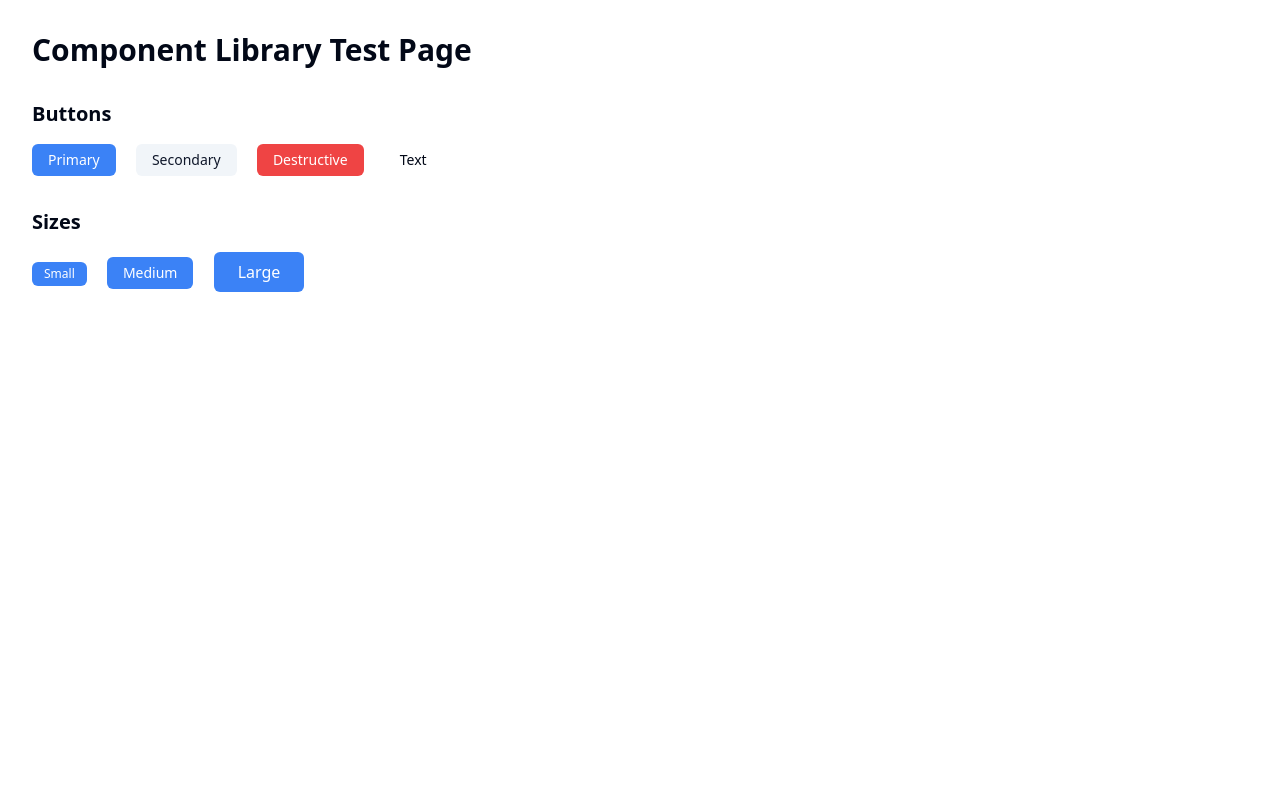
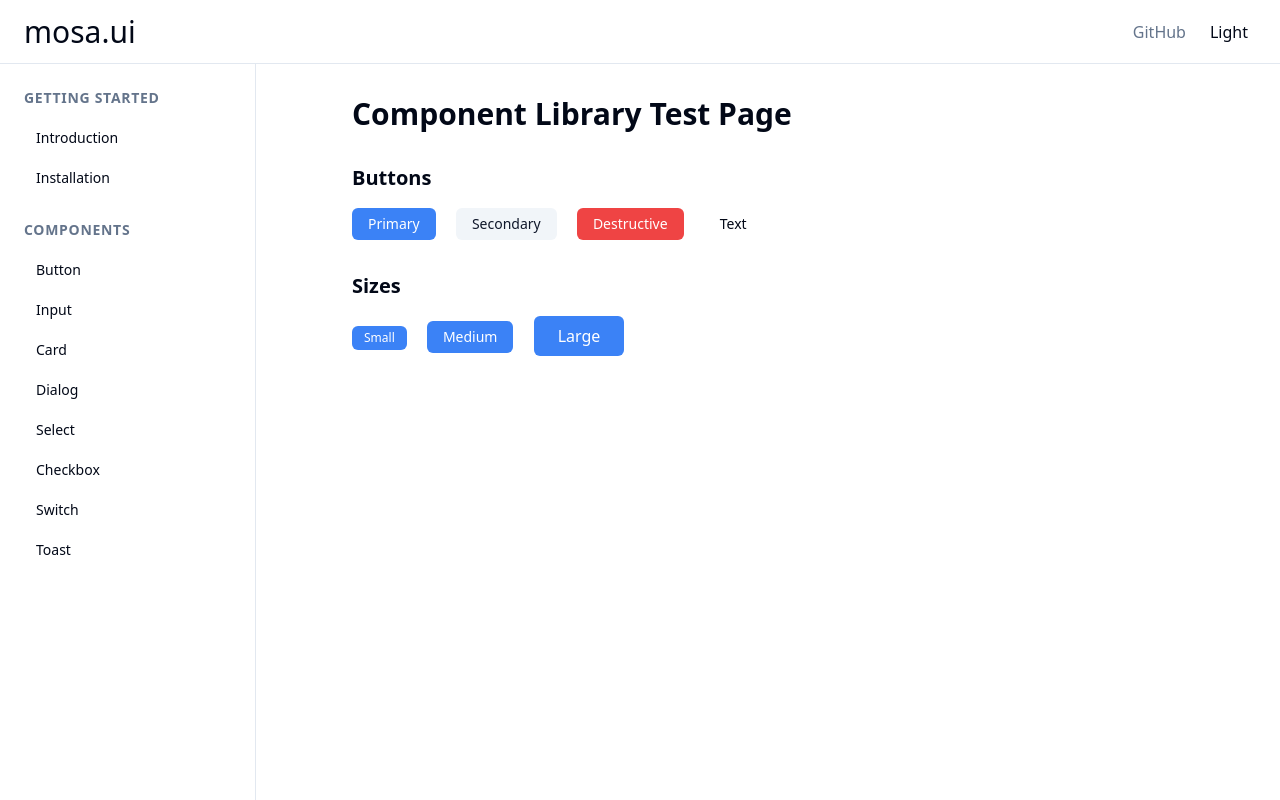
Before and after one commit to mosa-development/mosa-ui, a SvelteKit app in the folder packages/components/: page / in a window 1280 px wide. Built offline with nearby package versions, Linux system fonts and the light colour scheme.

Commit message:
chore: add mosa.ui docs layout

```diff
--- a/packages/components/src/routes/+layout.svelte
+++ b/packages/components/src/routes/+layout.svelte
@@ -1,8 +1,111 @@
 <script lang="ts">
-  import '../app.css';
-  let { children } = $props();
+	import { onNavigate } from '$app/navigation';
+	import { page } from '$app/state';
+	import ThemeToggle from '$lib/docs-components/ThemeToggle.svelte';
+	import { theme } from '$lib/stores/theme.svelte.js';
+	import '../app.css';
+
+	let { children } = $props();
+
+	let currentPath = $derived(page.url.pathname);
+
+	const components = [
+		{ name: 'Button', href: '/button' },
+		{ name: 'Input', href: '/input' },
+		{ name: 'Card', href: '/card' },
+		{ name: 'Dialog', href: '/dialog' },
+		{ name: 'Select', href: '/select' },
+		{ name: 'Checkbox', href: '/checkbox' },
+		{ name: 'Switch', href: '/switch' },
+		{ name: 'Toast', href: '/toast' }
+	];
+
+	onNavigate((navigation) => {
+		if (!document.startViewTransition) return;
+
+		return new Promise((resolve) => {
+			document.startViewTransition(async () => {
+				resolve();
+				await navigation.complete;
+			});
+		});
+	});
+
+	$effect(() => {
+		theme.init();
+	});
 </script>
 
-<div class="min-h-screen bg-background text-foreground p-8">
-  {@render children()}
-</div>
+<main class="bg-background text-foreground min-h-screen">
+	<nav class="border-border bg-background/80 sticky top-0 z-20 h-16 border-b backdrop-blur-sm">
+		<div class="container mx-auto flex h-full items-center justify-between px-6">
+			<span class="font-display text-3xl">mosa.ui</span>
+			<div class="flex items-center gap-4">
+				<a
+					href="https://github.com/yourusername/mosa-ui"
+					class="text-muted-foreground hover:text-foreground transition-colors"
+					aria-label="GitHub"
+				>
+					GitHub
+				</a>
+				<ThemeToggle />
+			</div>
+		</div>
+	</nav>
+
+	<div class="container mx-auto flex">
+		<aside
+			class="border-border sticky top-16 h-[calc(100vh-4rem)] w-64 overflow-y-auto border-r p-6"
+		>
+			<div class="space-y-6">
+				<div>
+					<h2 class="text-muted-foreground mb-3 text-sm font-semibold tracking-wider uppercase">
+						Getting Started
+					</h2>
+					<nav class="space-y-1">
+						<a
+							href="/introduction"
+							class="hover:bg-accent hover:text-accent-foreground block rounded-md px-3 py-2 text-sm transition-colors"
+							class:bg-accent={currentPath === '/introduction'}
+							class:text-accent-foreground={currentPath === '/introduction'}
+						>
+							Introduction
+						</a>
+						<a
+							href="/installation"
+							class="hover:bg-accent hover:text-accent-foreground block rounded-md px-3 py-2 text-sm transition-colors"
+							class:bg-accent={currentPath === '/installation'}
+							class:text-accent-foreground={currentPath === '/installation'}
+						>
+							Installation
+						</a>
+					</nav>
+				</div>
+
+				<div>
+					<h2 class="text-muted-foreground mb-3 text-sm font-semibold tracking-wider uppercase">
+						Components
+					</h2>
+					<nav class="space-y-1">
+						{#each components as component}
+							<a
+								href={component.href}
+								class="hover:bg-accent hover:text-accent-foreground block rounded-md px-3 py-2 text-sm transition-colors"
+								class:bg-accent={currentPath === component.href}
+								class:text-accent-foreground={currentPath === component.href}
+							>
+								{component.name}
+							</a>
+						{/each}
+					</nav>
+				</div>
+			</div>
+		</aside>
+
+		<div class="flex-1 overflow-x-hidden">
+			<div class="mx-auto max-w-4xl p-6 lg:p-8">
+				{@render children()}
+			</div>
+		</div>
+	</div>
+</main>
```
